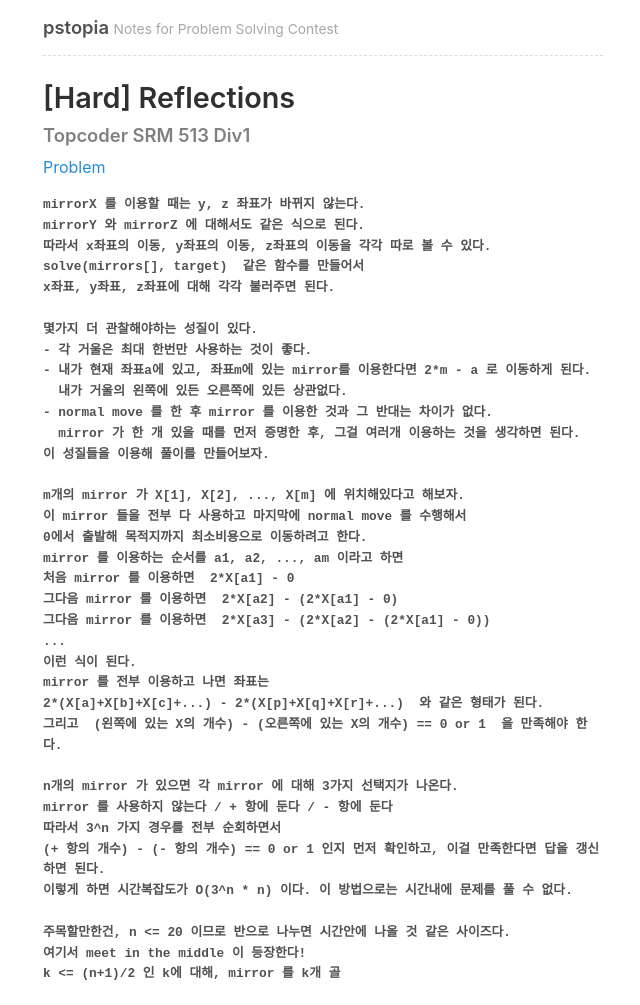
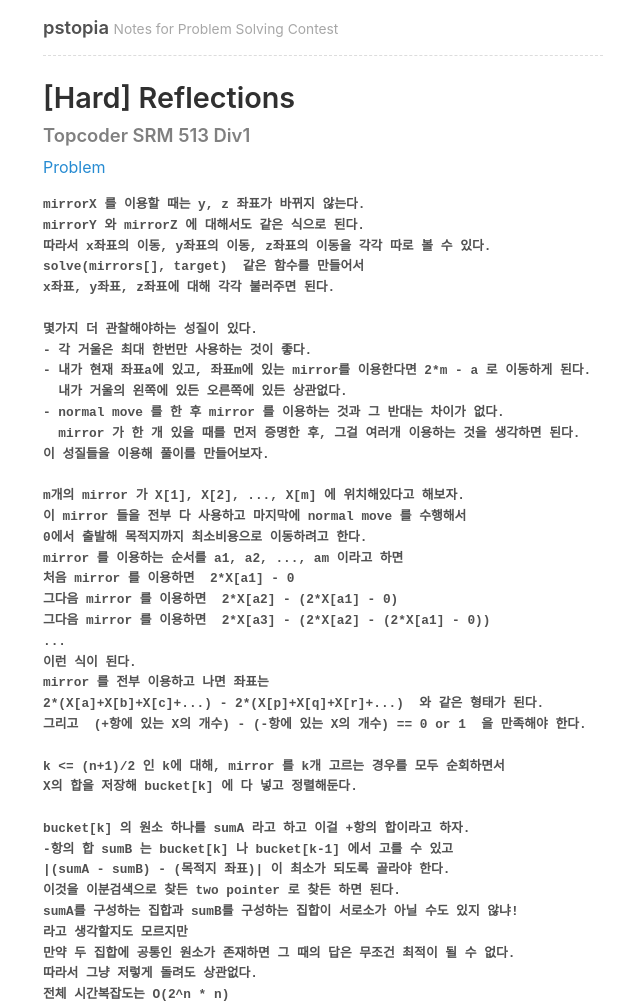
Before and after one commit to pstopia/pstopia.github.io, a Jekyll site: the page built from src/tc/srm513d1-3.html, in a window 1280 px wide, cut to the strip 0-1005 px from the top of the page. Shown: the whole strip, without its empty margins (317-957 px from the left). Built offline with Jekyll 4.4.1, drawn with Linux system fonts in a browser that asks for light colours; some web fonts are replaced; comment, search, counter and statistics services are not loaded.

Commit message:
srm 513 hard complete

```diff
--- a/src/tc/srm513d1-3.html
+++ b/src/tc/srm513d1-3.html
@@ -5,7 +5,7 @@ prob_name: '[Hard] Reflections'
 title: '[Hard] Reflections - Topcoder SRM 513 Div1'
 prob_link: 'https://community.topcoder.com/stat?c=problem_statement&pm=10998'
 gist: dc582e4db14d0f325283019a9de420f2
-tags: [brute force, meet in the middle]
+tags: [brute force]
 ---
 mirrorX 를 이용할 때는 y, z 좌표가 바뀌지 않는다.
 mirrorY 와 mirrorZ 에 대해서도 같은 식으로 된다.
@@ -17,7 +17,7 @@ x좌표, y좌표, z좌표에 대해 각각 불러주면 된다.
 - 각 거울은 최대 한번만 사용하는 것이 좋다.
 - 내가 현재 좌표a에 있고, 좌표m에 있는 mirror를 이용한다면 2*m - a 로 이동하게 된다.
   내가 거울의 왼쪽에 있든 오른쪽에 있든 상관없다.
-- normal move 를 한 후 mirror 를 이용한 것과 그 반대는 차이가 없다.
+- normal move 를 한 후 mirror 를 이용하는 것과 그 반대는 차이가 없다.
   mirror 가 한 개 있을 때를 먼저 증명한 후, 그걸 여러개 이용하는 것을 생각하면 된다.
 이 성질들을 이용해 풀이를 만들어보자.
 
@@ -32,14 +32,17 @@ mirror 를 이용하는 순서를 a1, a2, ..., am 이라고 하면
 이런 식이 된다.
 mirror 를 전부 이용하고 나면 좌표는
 2*(X[a]+X[b]+X[c]+...) - 2*(X[p]+X[q]+X[r]+...)  와 같은 형태가 된다.
-그리고  (왼쪽에 있는 X의 개수) - (오른쪽에 있는 X의 개수) == 0 or 1  을 만족해야 한다.
+그리고  (+항에 있는 X의 개수) - (-항에 있는 X의 개수) == 0 or 1  을 만족해야 한다.
 
-n개의 mirror 가 있으면 각 mirror 에 대해 3가지 선택지가 나온다.
-mirror 를 사용하지 않는다 / + 항에 둔다 / - 항에 둔다
-따라서 3^n 가지 경우를 전부 순회하면서
-(+ 항의 개수) - (- 항의 개수) == 0 or 1 인지 먼저 확인하고, 이걸 만족한다면 답을 갱신하면 된다.
-이렇게 하면 시간복잡도가 O(3^n * n) 이다. 이 방법으로는 시간내에 문제를 풀 수 없다.
+k <= (n+1)/2 인 k에 대해, mirror 를 k개 고르는 경우를 모두 순회하면서
+X의 합을 저장해 bucket[k] 에 다 넣고 정렬해둔다.
 
-주목할만한건, n <= 20 이므로 반으로 나누면 시간안에 나올 것 같은 사이즈다.
-여기서 meet in the middle 이 등장한다!
-k <= (n+1)/2 인 k에 대해, mirror 를 k개 골
+bucket[k] 의 원소 하나를 sumA 라고 하고 이걸 +항의 합이라고 하자.
+-항의 합 sumB 는 bucket[k] 나 bucket[k-1] 에서 고를 수 있고
+|(sumA - sumB) - (목적지 좌표)| 이 최소가 되도록 골라야 한다.
+이것을 이분검색으로 찾든 two pointer 로 찾든 하면 된다.
+sumA를 구성하는 집합과 sumB를 구성하는 집합이 서로소가 아닐 수도 있지 않냐!
+라고 생각할지도 모르지만
+만약 두 집합에 공통인 원소가 존재하면 그 때의 답은 무조건 최적이 될 수 없다.
+따라서 그냥 저렇게 돌려도 상관없다.
+전체 시간복잡도는 O(2^n * n)
```
